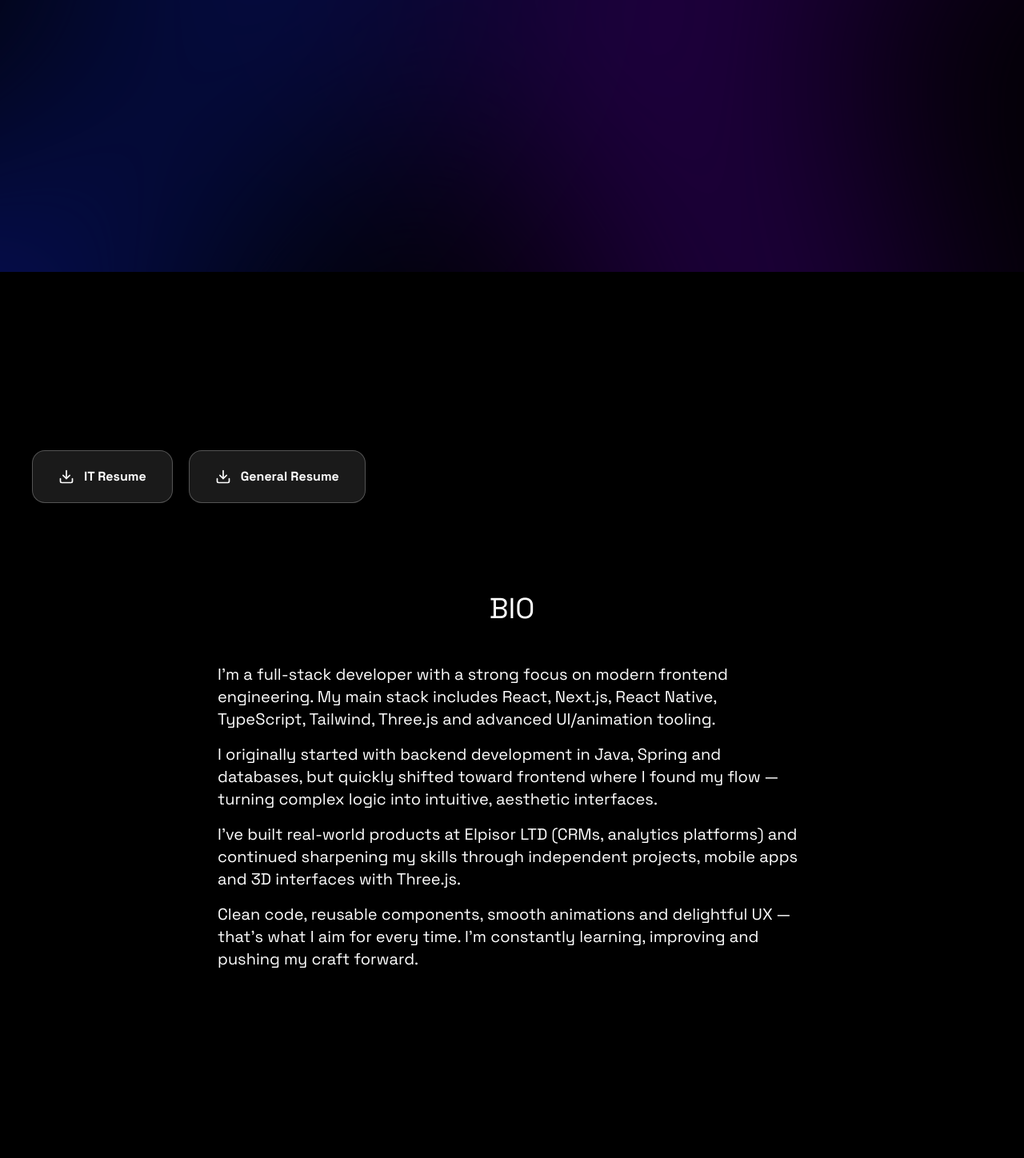
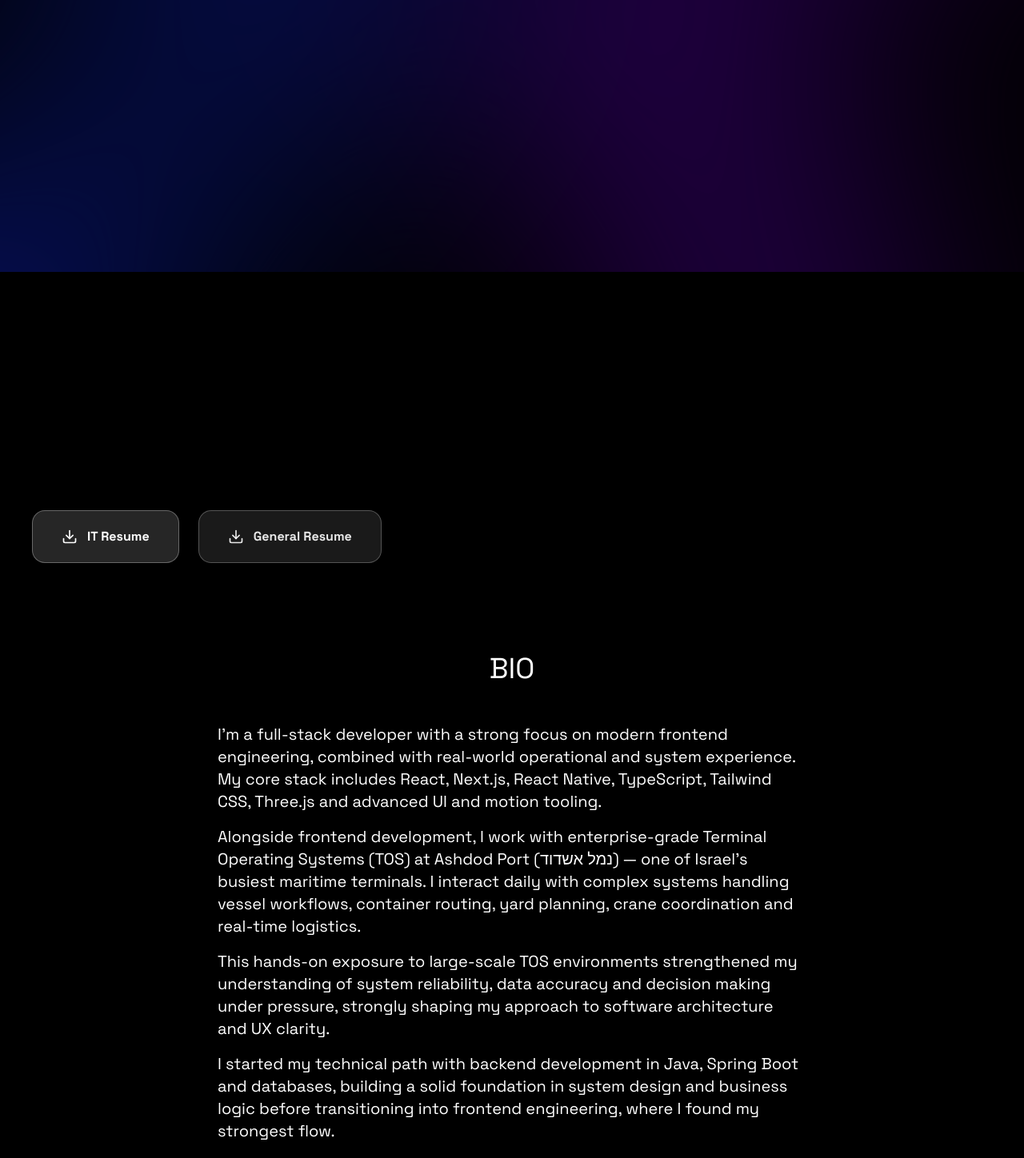
Before and after one commit to ilyajavadeveloper/portfolio, a React (Vite) app: page / in a window 1280 px wide. Shown: the part 460-1908 px from the top of the page at 80% size. Built offline with nearby package versions, Linux system fonts and the light colour scheme.

Commit message:
Initial commit

```diff
--- a/src/components/Hero.jsx
+++ b/src/components/Hero.jsx
@@ -4,23 +4,35 @@ import { HERO } from "../constants";
 import { motion } from "framer-motion";
 import { Download } from "lucide-react";
 
-const fadeLeft = {
-    hidden: { opacity: 0, x: -40 },
+/* ================= ANIMATIONS ================= */
+
+const slideLeft = {
+  hidden: { opacity: 0, x: -140 },
   visible: (i = 1) => ({
     opacity: 1,
     x: 0,
-        transition: { delay: i * 0.15, duration: 0.9, ease: "easeOut" },
+    transition: {
+      delay: i * 0.15,
+      duration: 0.9,
+      ease: [0.16, 1, 0.3, 1],
+    },
   }),
 };
 
 const fadeUp = {
-    hidden: { opacity: 0, y: 30 },
+  hidden: { opacity: 0, y: 24 },
   visible: (i = 1) => ({
     opacity: 1,
     y: 0,
-        transition: { delay: i * 0.12, duration: 0.75, ease: "easeOut" },
+    transition: {
+      delay: i * 0.12,
+      duration: 0.65,
+      ease: "easeOut",
+    },
   }),
 };
+
+/* ================= COMPONENT ================= */
 
 const Hero = () => {
   return (
@@ -28,43 +40,45 @@ const Hero = () => {
       id="home"
       className="relative min-h-screen overflow-hidden pt-24 lg:pt-36"
     >
-            <div className="container mx-auto flex min-h-[calc(100vh-8rem)] flex-col items-center gap-16 px-6 lg:flex-row lg:items-stretch lg:gap-28">
+      <div className="container mx-auto flex min-h-[calc(100vh-8rem)] flex-col items-center gap-16 px-6 lg:flex-row lg:items-center lg:gap-28">
 
-                {/* IMAGE — FIRST ON MOBILE */}
+        {/* ================= IMAGE ================= */}
         <motion.div
           className="order-1 flex w-full justify-center lg:order-2 lg:w-[55%]"
-                    initial={{ opacity: 0, y: 40 }}
+          initial={{ opacity: 0, y: 70 }}
           animate={{ opacity: 1, y: 0 }}
           transition={{ duration: 1, ease: "easeOut" }}
         >
-                    <div className="relative w-full max-w-[520px] sm:max-w-[600px] lg:max-w-[740px]">
-                        <div className="absolute -inset-8 rounded-[48px] bg-white/5 blur-3xl" />
+          <div className="relative w-full max-w-[520px] sm:max-w-[620px] lg:max-w-[760px]">
+            <div className="absolute -inset-14 rounded-[72px] bg-white/10 blur-[160px]" />
             <img
               src={heroPortrait}
               alt="Ilya Hvostenko portrait"
-                            className="relative w-full rounded-[48px] object-cover shadow-[0_80px_200px_rgba(0,0,0,0.8)]"
+              className="relative w-full rounded-[52px] object-cover shadow-[0_120px_280px_rgba(0,0,0,0.9)]"
               draggable={false}
             />
           </div>
         </motion.div>
 
-                {/* TEXT — SECOND ON MOBILE */}
-                <div className="order-2 flex w-full flex-col justify-between lg:order-1 lg:w-[45%]">
-                    {/* TOP TEXT */}
-                    <div>
+        {/* ================= TEXT ================= */}
+        <div className="order-2 flex w-full flex-col justify-center lg:order-1 lg:w-[45%]">
+
+          {/* ===== HEADINGS ===== */}
           <motion.h1
-                            className="mb-8 text-center text-5xl font-extrabold leading-[1.05] tracking-tight text-white sm:text-left md:text-6xl lg:text-7xl"
-                            variants={fadeLeft}
+            className="mb-8 text-center text-5xl font-extrabold leading-[1.02] tracking-tight sm:text-left md:text-6xl lg:text-7xl"
+            variants={slideLeft}
             initial="hidden"
             animate="visible"
             custom={1}
           >
+            <span className="bg-gradient-to-br from-white via-white to-white/60 bg-clip-text text-transparent drop-shadow-[0_10px_60px_rgba(255,255,255,0.25)]">
               {HERO.name}
+            </span>
           </motion.h1>
 
           <motion.p
             className="mb-6 text-center text-3xl font-bold text-white/95 sm:text-left"
-                            variants={fadeLeft}
+            variants={slideLeft}
             initial="hidden"
             animate="visible"
             custom={2}
@@ -73,8 +87,8 @@ const Hero = () => {
           </motion.p>
 
           <motion.p
-                            className="mb-12 max-w-xl text-center text-xl leading-relaxed text-white/80 sm:text-left"
-                            variants={fadeLeft}
+            className="mb-10 max-w-xl text-center text-xl leading-relaxed text-white/85 sm:text-left"
+            variants={slideLeft}
             initial="hidden"
             animate="visible"
             custom={3}
@@ -82,14 +96,15 @@ const Hero = () => {
             {HERO.description}
           </motion.p>
 
-                        {/* PARAGRAPHS */}
-                        <div className="space-y-6">
+          {/* ===== MANIFEST (TRIMMED) ===== */}
+          <div className="mb-14 space-y-5">
             {[
-                                "I design and engineer interfaces that feel deliberate, premium and alive.",
-                                "Every interaction is crafted with rhythm, hierarchy and intent.",
-                                "Strong focus on performance, scalability and clean system architecture.",
-                                "Frontend is an engineering discipline — not decoration.",
-                                "Motion is used only where it adds meaning, clarity and emotion.",
+              "I design and engineer interfaces that feel intentional, calm and structurally sound.",
+              "Frontend is architecture — state, timing, hierarchy and responsibility.",
+              "I build component systems that survive scale, change and real users.",
+              "Performance, predictability and clarity always beat trends.",
+              "Clean abstractions and technical honesty define my work.",
+              "Products should feel premium today and remain reliable years later.",
             ].map((text, i) => (
               <motion.p
                 key={i}
@@ -103,30 +118,29 @@ const Hero = () => {
               </motion.p>
             ))}
           </div>
-                    </div>
 
-                    {/* BOTTOM — CV BUTTONS */}
-                    <div className="mt-14 flex flex-wrap justify-center gap-5 sm:justify-start">
+          {/* ================= CV DOWNLOADS (INLINE) ================= */}
+          <div className="flex flex-col items-center gap-4 sm:flex-row sm:items-start sm:gap-6">
             <a
-                            href="/cv/IT_CV_Ilya_2Pages_DarkPro.pdf"
+              href="/IT%20CV.pdf"
               download
-                            className="inline-flex items-center gap-3 rounded-2xl border border-white/25 bg-white/10 px-8 py-5 text-base font-bold text-white backdrop-blur transition hover:border-white/50 hover:bg-white/20"
+              className="inline-flex items-center gap-3 rounded-2xl border border-white/30 bg-white/15 px-9 py-5 text-base font-bold text-white backdrop-blur transition hover:border-white/60 hover:bg-white/25"
             >
               <Download size={20} />
               IT Resume
             </a>
 
             <a
-                            href="/cv/General_CV_Ilya_2Pages_Expanded_Final.pdf"
+              href="/General%20CV.pdf"
               download
-                            className="inline-flex items-center gap-3 rounded-2xl border border-white/25 bg-white/10 px-8 py-5 text-base font-bold text-white backdrop-blur transition hover:border-white/50 hover:bg-white/20"
+              className="inline-flex items-center gap-3 rounded-2xl border border-white/25 bg-white/10 px-9 py-5 text-base font-bold text-white/90 transition hover:border-white/50 hover:bg-white/20"
             >
               <Download size={20} />
               General Resume
             </a>
           </div>
+
         </div>
-
       </div>
     </section>
   );
--- a/src/constants/index.jsx
+++ b/src/constants/index.jsx
@@ -59,39 +59,58 @@ export const HERO = {
 // ================= BIO =================
 
 export const BIO = [
-  "I’m a full-stack developer with a strong focus on modern frontend engineering. My main stack includes React, Next.js, React Native, TypeScript, Tailwind, Three.js and advanced UI/animation tooling.",
-  "I originally started with backend development in Java, Spring and databases, but quickly shifted toward frontend where I found my flow — turning complex logic into intuitive, aesthetic interfaces.",
-  "I’ve built real-world products at Elpisor LTD (CRMs, analytics platforms) and continued sharpening my skills through independent projects, mobile apps and 3D interfaces with Three.js.",
-  "Clean code, reusable components, smooth animations and delightful UX — that’s what I aim for every time. I'm constantly learning, improving and pushing my craft forward.",
+  "I’m a full-stack developer with a strong focus on modern frontend engineering, combined with real-world operational and system experience. My core stack includes React, Next.js, React Native, TypeScript, Tailwind CSS, Three.js and advanced UI and motion tooling.",
+
+  "Alongside frontend development, I work with enterprise-grade Terminal Operating Systems (TOS) at Ashdod Port (נמל אשדוד) — one of Israel’s busiest maritime terminals. I interact daily with complex systems handling vessel workflows, container routing, yard planning, crane coordination and real-time logistics.",
+
+  "This hands-on exposure to large-scale TOS environments strengthened my understanding of system reliability, data accuracy and decision making under pressure, strongly shaping my approach to software architecture and UX clarity.",
+
+  "I started my technical path with backend development in Java, Spring Boot and databases, building a solid foundation in system design and business logic before transitioning into frontend engineering, where I found my strongest flow.",
+
+  "I completed my Full Stack Java Developer education at Tel-Ran Educational Center and additional professional IT and software development courses, where I built CRMs, dashboards and production-oriented applications using Java, Spring, SQL/NoSQL and modern web technologies.",
+
+  "Professionally, I’ve developed real-world systems at Elpisor LTD and continued expanding my skill set through independent projects, mobile applications and advanced 3D interfaces built with Three.js.",
+
+  "Clean architecture, reusable components, meaningful motion and intuitive UX are core principles of my work. I continuously refine my craft to build products that scale, perform and feel premium.",
 ];
 
-// ================= SKILLS =================
+
 
 export const SKILLS = [
-  // Frontend Core
+  // ================= FRONTEND CORE =================
   { icon: <RiReactjsLine className="text-4xl text-cyan-400 lg:text-5xl" />, name: "React", experience: "3+ years" },
   { icon: <SiNextdotjs className="text-4xl text-white lg:text-5xl" />, name: "Next.js", experience: "2+ years" },
   { icon: <RiReactjsLine className="text-4xl text-cyan-300 lg:text-5xl" />, name: "React Native", experience: "2+ years" },
   { icon: <SiExpo className="text-4xl text-black lg:text-5xl" />, name: "Expo", experience: "2+ years" },
   { icon: <SiThreedotjs className="text-4xl text-orange-400 lg:text-5xl" />, name: "Three.js", experience: "1.5+ years" },
 
-  // UI / Motion
+  // ================= UI / MOTION =================
   { icon: <SiFramer className="text-4xl text-pink-400 lg:text-5xl" />, name: "Framer Motion", experience: "2+ years" },
   { icon: <SiTailwindcss className="text-4xl text-sky-400 lg:text-5xl" />, name: "Tailwind CSS", experience: "3+ years" },
+  { icon: <SiJavascript className="text-4xl text-green-400 lg:text-5xl" />, name: "GSAP", experience: "2+ years" },
 
-  // Languages & Core Skills
+  // ================= LANGUAGES =================
   { icon: <SiTypescript className="text-4xl text-blue-500 lg:text-5xl" />, name: "TypeScript", experience: "3+ years" },
-  { icon: <SiJavascript className="text-4xl text-yellow-400 lg:text-5xl" />, name: "JavaScript", experience: "3+ years" },
+  { icon: <SiJavascript className="text-4xl text-yellow-400 lg:text-5xl" />, name: "JavaScript (ES6+)", experience: "3+ years" },
 
-  // State Management (Zustand → без иконки)
+  // ================= STATE & DATA =================
   { icon: <FaNodeJs className="text-4xl text-lime-400 lg:text-5xl" />, name: "Zustand (State Management)", experience: "2+ years" },
+  { icon: <FaNodeJs className="text-4xl text-orange-400 lg:text-5xl" />, name: "Redux Toolkit", experience: "1.5+ years" },
+  { icon: <FaNodeJs className="text-4xl text-blue-400 lg:text-5xl" />, name: "React Query / TanStack Query", experience: "2+ years" },
 
-  // Tooling
+  // ================= TOOLING =================
   { icon: <SiVite className="text-4xl text-purple-300 lg:text-5xl" />, name: "Vite", experience: "2+ years" },
   { icon: <SiWebpack className="text-4xl text-blue-300 lg:text-5xl" />, name: "Webpack", experience: "2+ years" },
   { icon: <SiGit className="text-4xl text-orange-600 lg:text-5xl" />, name: "Git & GitHub", experience: "4+ years" },
+  { icon: <SiGit className="text-4xl text-red-500 lg:text-5xl" />, name: "CI/CD Basics", experience: "1+ year" },
 
-  // Backend
+  // ================= FRONTEND FUNDAMENTALS =================
+  { icon: <SiJavascript className="text-4xl text-pink-300 lg:text-5xl" />, name: "Responsive Design", experience: "3+ years" },
+  { icon: <SiJavascript className="text-4xl text-indigo-300 lg:text-5xl" />, name: "Accessibility (a11y)", experience: "2+ years" },
+  { icon: <SiJavascript className="text-4xl text-teal-300 lg:text-5xl" />, name: "Performance Optimization", experience: "2+ years" },
+  { icon: <SiJavascript className="text-4xl text-gray-300 lg:text-5xl" />, name: "Component Architecture", experience: "3+ years" },
+
+  // ================= BACKEND =================
   { icon: <FaJava className="text-4xl text-red-500 lg:text-5xl" />, name: "Java", experience: "3+ years" },
   { icon: <SiSpring className="text-4xl text-green-700 lg:text-5xl" />, name: "Spring Boot", experience: "3+ years" },
   { icon: <SiHibernate className="text-4xl text-purple-600 lg:text-5xl" />, name: "Hibernate", experience: "3+ years" },
@@ -100,7 +119,7 @@ export const SKILLS = [
   { icon: <DiRedis className="text-4xl text-red-600 lg:text-5xl" />, name: "Redis", experience: "3+ years" },
   { icon: <FaNodeJs className="text-4xl text-green-600 lg:text-5xl" />, name: "Node.js", experience: "3+ years" },
 
-  // Tools
+  // ================= SERVICES & TOOLS =================
   { icon: <SiAppwrite className="text-4xl text-red-400 lg:text-5xl" />, name: "Appwrite", experience: "1+ year" },
 ];
 
@@ -253,12 +272,7 @@ export const EXPERIENCES = [
 // ================= EDUCATION =================
 
 export const EDUCATION = [
-  {
-    degree: "Full Israeli Bagrut",
-    institution: "Israel Ministry of Education",
-    duration: "Completed",
-    description: "Completed full Bagrut matriculation with strong performance in technology-oriented subjects.",
-  },
+
   {
     degree: "Military Service — Naval Operations & Intelligence",
     institution: "IDF — חיל הים (חמ\"ל קמ\"ציה)",
```
Also changed, not shown: 2 other files (tests, documents, lock files or other folders). Lines whose indentation alone changed are shown as unchanged.
